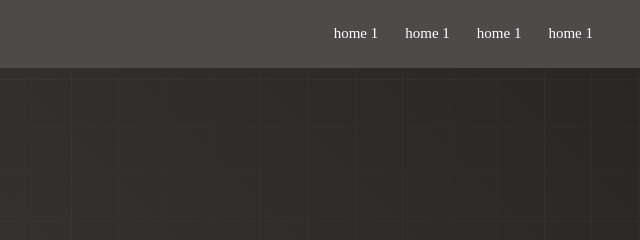
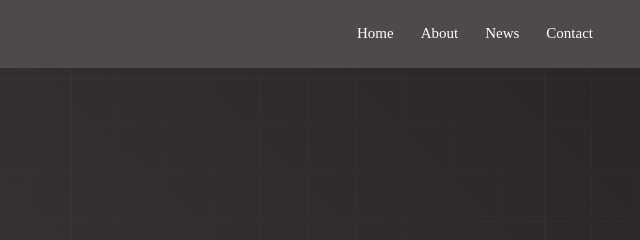
Before and after one commit to NazrulBoston/Digital-product, a plain HTML site: page index.html in a window 1280 px wide. Shown: the top 240 px of the page, 640-1280 px from the left. Drawn offline with Linux system fonts and the light colour scheme.

Commit message:
nav link added

```diff
--- a/index.css
+++ b/index.css
@@ -25,10 +25,15 @@
     display: flex;
 }
 
+nav li a{
+    text-decoration: none;
+    color:white;
+}
 .item{
     margin-right: 20px;
     padding-right: 7px;
     font-size: 15px;
+
 }
 
 .item:hover{
@@ -185,3 +190,11 @@
 .hr-bottom{
     color: white;
 }
+
+/* .copy{
+    display: flex;
+    justify-content: align;
+    background-color: #080808;
+    color:aliceblue;
+
+} */
--- a/index.html
+++ b/index.html
@@ -17,10 +17,15 @@
                     <img class="logo-photo" src="./logo/logo-light.png" alt="">
                 </div>
                 <div class="menus">
+                    <!-- <li class="item">home 1</li>
                     <li class="item">home 1</li>
                     <li class="item">home 1</li>
-                    <li class="item">home 1</li>
-                    <li class="item">home 1</li>
+                    <li class="item">home 1</li> -->
+
+                   <li class="item"><a href="home.com">Home</a></li>
+                   <li class="item"><a href="about.com">About</a></li>
+                   <li class="item"><a href="news.com">News</a></li>
+                   <li class="item"><a href="contact.com">Contact</a></li>
                 </div>
             </div>
         </nav>
@@ -127,11 +132,11 @@
                 <p>Lorem ipsum dolor sit amet.</p>
                 <p>contact: +134344545445</p>
             </div>
+
+
         </section>
 
-
     </footer>
-    <hr />
 
 </body>
 
```
